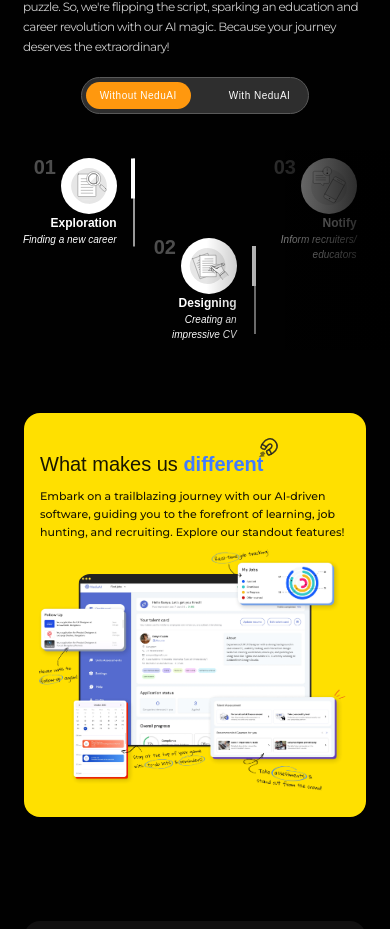
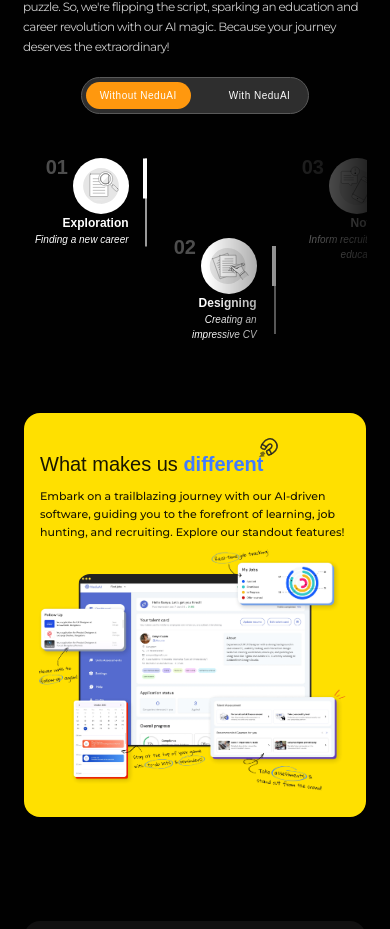
Before and after one commit to Asraful-code235/nedu-ai, a Next.js app: page / in a window 390 px wide. Shown: the part 1776-2705 px from the top of the page. Built offline with nearby package versions, Linux system fonts and the light colour scheme; a web font is replaced by a local one.

Commit message:
Minor tweaks

```diff
--- a/components/start/JobGrind.jsx
+++ b/components/start/JobGrind.jsx
@@ -133,8 +133,8 @@
                   className="w-full object-cover object-center"
                 />
               </section>
-              <section className="py-6 block md:hidden  scrollbar-hidden overflow-hidden ">
-                <div className="flex items-start justify-start gap-6 ">
+              <section className=" py-6 p-3 block md:hidden scrollbar-hidden overflow-x-scroll ">
+                <div className="flex items-start justify-start gap-8 min-w-[1150px] ">
                   {withoutNeduAi.map((item, key) => (
                     <div
                       key={key}
@@ -186,8 +186,8 @@
                   className="w-full object-cover object-center"
                 />
               </section>
-              <section className="py-6 p-3 block md:hidden scrollbar-hidden">
-                <div className="flex items-start justify-start gap-8 ">
+              <section className="py-6 p-3 block md:hidden scrollbar-hidden overflow-x-scroll ">
+                <div className="flex items-start justify-start gap-8 min-w-[700px] ">
                   {withNeduAi.map((item, key) => (
                     <div
                       key={key}
```
